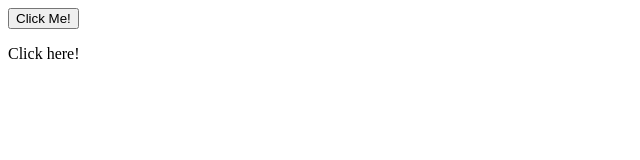
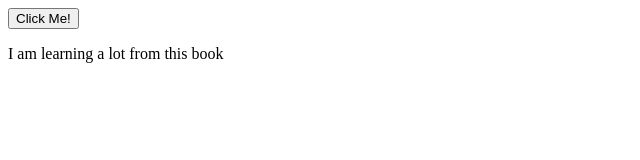
Before and after one commit to HuntLock/javascript_projects, a plain HTML site: page Basic Javascript Projects/Project2_functions/index.html in a window 1280 px wide. Both pictures are taken after a click on the element "Click here!". Shown: the whole page, without its empty margins (0-640 px from the left). Drawn offline with Linux system fonts and the light colour scheme.

Commit message:
Function update

```diff
--- a/Basic Javascript Projects/Project2_functions/JS/main.js
+++ b/Basic Javascript Projects/Project2_functions/JS/main.js
@@ -3,3 +3,9 @@ function My_First_Function(){ //this is a function
     var result=str.fontcolor("pink");
     document.getElementById("Pink_Text").innerHTML=result;
 }
+
+function My_Function(){ //this is a function with a concatenate
+    var sentence="I am learning";
+    sentence+= " a lot from this book";
+    document.getElementById("Concatenate").innerHTML=sentence;
+}
--- a/Basic Javascript Projects/Project2_functions/index.html
+++ b/Basic Javascript Projects/Project2_functions/index.html
@@ -5,15 +5,15 @@
 	 <head>
 		 <meta charset="utf-8">
 		 <title>Title </title>
-		 <script src="main.js"></script>
+		 <script src="JS\main.js"></script>
+	 </head>
 
-	 </head>
 	 <body>
          <button onclick="My_First_Function()" id="Pink_Text">
             Click Me!
          </button>
 
-    <p id= "Concatenate" onclick="My_First_Function()">Click here! </p>
+    <p id= "Concatenate" onclick="My_Function()">Click here!</p>
      </body>
 
 </html>
--- a/Basic Javascript Projects/Project3_math_operators/JS/main.js
+++ b/Basic Javascript Projects/Project3_math_operators/JS/main.js
@@ -1,4 +1,4 @@
 function addition_Function() {
     var addition= 2+2;
-    document.getElementById ("Math") .innerHTML= "2+2="+addition;
+    document.getElementById ("Math") .innerHTML= "2+2=" +addition;
 }
```
